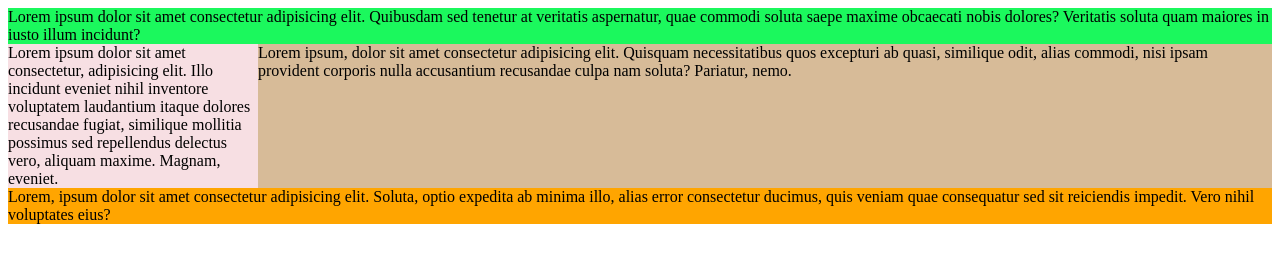
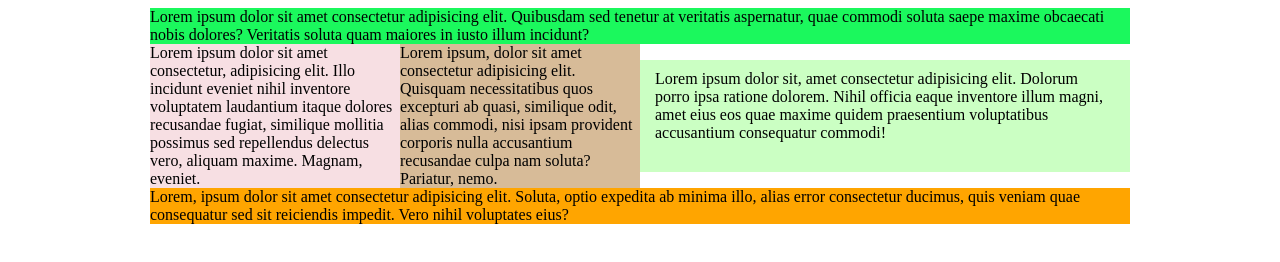
Before and after one commit to Zhumakadyrova/22.11.22.1, a plain HTML site: page index.html in a window 1280 px wide. Drawn offline with Linux system fonts and the light colour scheme.

Commit message:
add 2 aside

```diff
--- a/index.html
+++ b/index.html
@@ -9,7 +9,9 @@
       <article>
         Lorem ipsum, dolor sit amet consectetur adipisicing elit. Quisquam necessitatibus quos excepturi ab quasi, similique odit, alias commodi, nisi ipsam provident corporis nulla accusantium recusandae culpa nam soluta? Pariatur, nemo.
       </article>
+      <p>Lorem ipsum dolor sit, amet consectetur adipisicing elit. Dolorum porro ipsa ratione dolorem. Nihil officia eaque inventore illum magni, amet eius eos quae maxime quidem praesentium voluptatibus accusantium consequatur commodi!</p>
+      <footer>Lorem, ipsum dolor sit amet consectetur adipisicing elit. Soluta, optio expedita ab minima illo, alias error consectetur ducimus, quis veniam quae consequatur sed sit reiciendis impedit. Vero nihil voluptates eius? </footer>
     </main>
-    <footer>Lorem, ipsum dolor sit amet consectetur adipisicing elit. Soluta, optio expedita ab minima illo, alias error consectetur ducimus, quis veniam quae consequatur sed sit reiciendis impedit. Vero nihil voluptates eius? </footer>
+
   </body>
 </html>
--- a/style.css
+++ b/style.css
@@ -2,6 +2,8 @@
 main{
   display: flex;
   flex-wrap: wrap;
+  max-width: 980px;
+  margin: 0 auto;
 }
 
 header{
@@ -18,8 +20,12 @@ aside{
   background-color: rgba(236, 183, 192, 0.44);
   flex: 0 0 250px;
 }
+p{
+  padding: 10px 15px;
+  flex: 1 1 250px;
+  background-color: rgba(66, 253, 37, 0.273);
+}
 footer{
-  display: flex;
-  flex-wrap: wrap;
   background-color: orange;
+  flex: 1  1 100%;
 }
```
